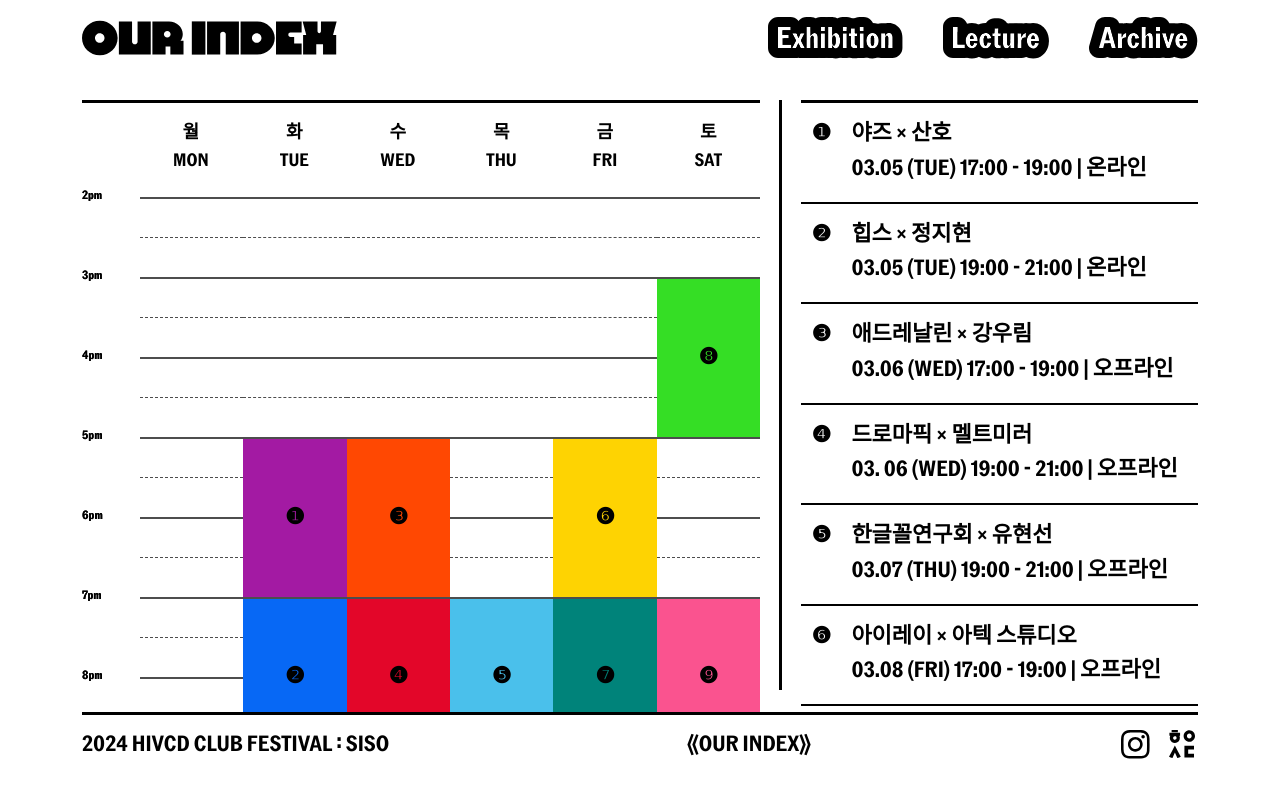
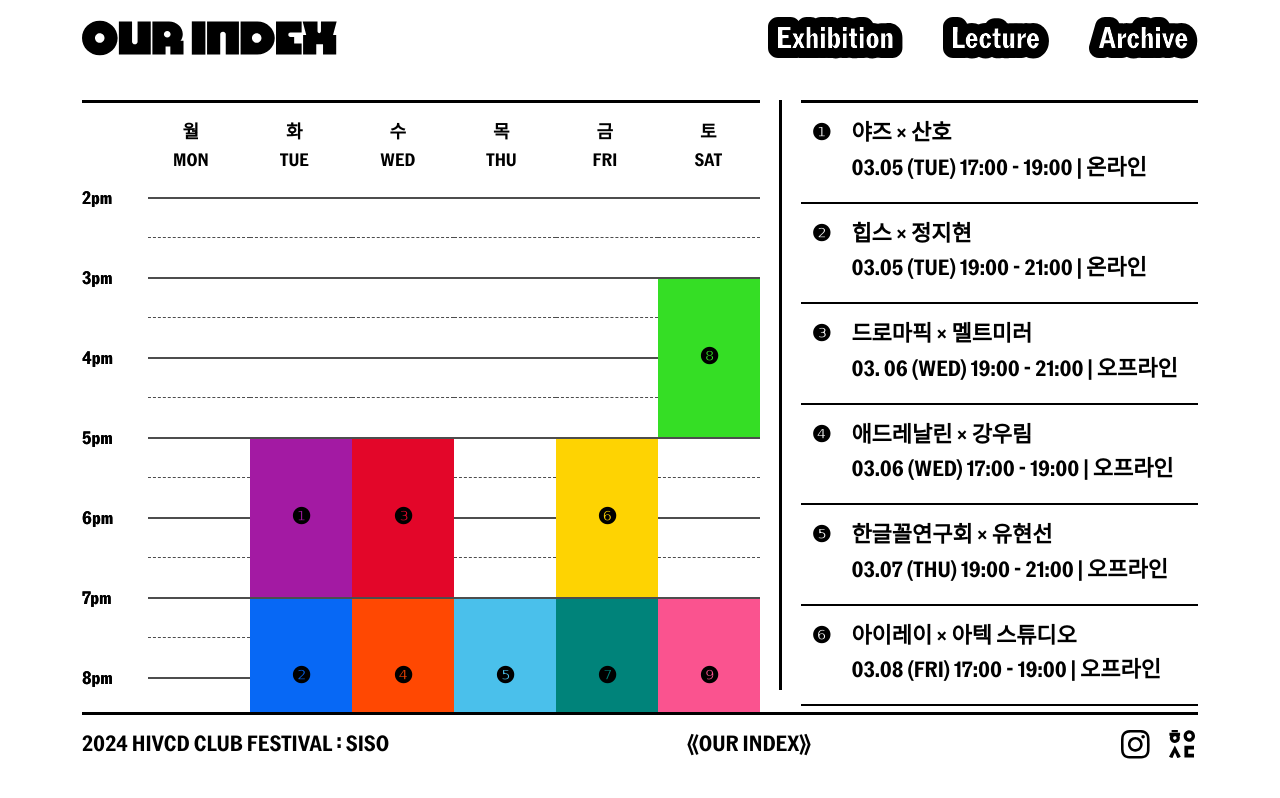
Before and after one commit to rachel5640/hivcdsiso2024, a React (Vite) app: page /lecture in a window 1280 px wide. Built offline with nearby package versions, Linux system fonts and the light colour scheme; a web font is replaced by a local one.

Commit message:
fix: 텍스트 수정

```diff
--- a/src/views/LecturePage/components/LectureBox.tsx
+++ b/src/views/LecturePage/components/LectureBox.tsx
@@ -91,9 +91,9 @@ const LectureBoxWrapper = styled.div<LectureBoxWrapperProps>`
         case 2:
           return `${theme.colors.blue}`;
         case 3:
+          return `${theme.colors.red}`;
+        case 4:
           return `${theme.colors.orange}`;
-        case 4:
-          return `${theme.colors.red}`;
         case 5:
           return `${theme.colors.skyblue}`;
         case 6:
--- a/src/views/LecturePage/components/TimeLine.tsx
+++ b/src/views/LecturePage/components/TimeLine.tsx
@@ -138,11 +138,11 @@ const TimeBox = styled.div<{ isMobile?: boolean }>`
   display: grid;
 
   height: ${({ isMobile }) => (isMobile ? '2.4rem' : '3rem')};
-  margin-right: 3.7rem;
+  margin-right: 3.5rem;
   grid-template-rows: repeat(7, 1fr);
 
   & > div {
-    ${({ isMobile, theme }) => (isMobile ? theme.fonts.body7 : theme.fonts.label5)};
+    ${({ isMobile, theme }) => (isMobile ? theme.fonts.body7 : theme.fonts.label3)};
 
     width: ${({ isMobile }) => (isMobile ? '1rem ' : 'auto')};
     height: ${({ isMobile }) => (isMobile ? '4.8rem ' : '8rem')};
@@ -230,7 +230,7 @@ const TimeLineSheetChecked = styled.div<{ isMobile?: boolean }>`
     border-top: ${({ isMobile }) => (isMobile ? '2px solid ' : '2.5px solid')};
     border-color: ${({ theme }) => theme.colors.darkgrey};
 
-    background-color: ${({ theme }) => theme.colors.orange};
+    background-color: ${({ theme }) => theme.colors.red};
     grid-row-end: span 4;
 
     cursor: pointer;
@@ -265,7 +265,8 @@ const TimeLineSheetChecked = styled.div<{ isMobile?: boolean }>`
     border-bottom: ${({ isMobile }) => (isMobile ? '2px solid ' : '2.5px solid')};
     border-color: ${({ theme }) => theme.colors.darkgrey};
 
-    background-color: ${({ theme }) => theme.colors.red};
+    background-color: ${({ theme }) => theme.colors.orange};
+
     grid-row-end: span 4;
 
     cursor: pointer;
--- a/src/views/LecturePage/constant/text.ts
+++ b/src/views/LecturePage/constant/text.ts
@@ -22,6 +22,17 @@ export const LECTURE_DATA = [
   {
     number: 3,
     blacknumber: '❸',
+    title: '드로마픽 × 멜트미러',
+    date: '03. 06 (WED) 19:00 - 21:00 | 오프라인',
+    description:
+      'MELTMIRROR는 2015년부터 서울 중심으로 활동하고 있는 영상작업자 겸 게임개발자이다. 선량한 사람과 결혼을 했고, 두 고양이와 함께 귀여운 삶을 살아가고 있다. 2016년 프랑스의 미디어 페스티벌 《mirage festival 2016》 스크리닝 참가를 기점으로 3D그래픽 기반 뮤직비디오 작업을 시작했고 이후 실사 기반 작업으로 확장. 밴드 실리카겔, 새소년 등의 뮤직비디오 협업과 다수의 상업 영상 작업을 진행했다. 2019년을 기점으로 밴드 실리카겔의 김한주, 의류 브랜드 HALOMINIUM의 이유미, 그래픽 디자인 하우스 SUPERSALADSTUFF의 정해리, 도이만화의 작가 김도이, 영화감독 김정각과 함께 매체를 떠나 게임으로 간주되는 것을 다루는 팀 ‘isvn’을 결성해 게임 개발자로서 활동을 이어가고 있다.',
+    instagram: 'https://www.instagram.com/meltmirror?utm_source=ig_web_button_share_sheet&igsh=ZDNlZDc0MzIxNw==',
+    website: '',
+  },
+  {
+    number: 4,
+    blacknumber: '❹',
+
     title: '애드레날린 × 강우림',
     date: '03.06 (WED) 17:00 - 19:00 | 오프라인',
     description:
@@ -29,16 +40,7 @@ export const LECTURE_DATA = [
     instagram: '',
     website: '',
   },
-  {
-    number: 4,
-    blacknumber: '❹',
-    title: '드로마픽 × 멜트미러',
-    date: '03. 06 (WED) 19:00 - 21:00 | 오프라인',
-    description:
-      'MELTMIRROR는 2015년부터 서울 중심으로 활동하고 있는 영상작업자 겸 게임개발자이다. 선량한 사람과 결혼을 했고, 두 고양이와 함께 귀여운 삶을 살아가고 있다. 2016년 프랑스의 미디어 페스티벌 《mirage festival 2016》 스크리닝 참가를 기점으로 3D그래픽 기반 뮤직비디오 작업을 시작했고 이후 실사 기반 작업으로 확장. 밴드 실리카겔, 새소년 등의 뮤직비디오 협업과 다수의 상업 영상 작업을 진행했다. 2019년을 기점으로 밴드 실리카겔의 김한주, 의류 브랜드 HALOMINIUM의 이유미, 그래픽 디자인 하우스 SUPERSALADSTUFF의 정해리, 도이만화의 작가 김도이, 영화감독 김정각과 함께 매체를 떠나 게임으로 간주되는 것을 다루는 팀 ‘isvn’을 결성해 게임 개발자로서 활동을 이어가고 있다.',
-    instagram: 'https://www.instagram.com/meltmirror?utm_source=ig_web_button_share_sheet&igsh=ZDNlZDc0MzIxNw==',
-    website: '',
-  },
+
   {
     number: 5,
     blacknumber: '❺',
--- a/src/views/ProjectPage/constants/text.ts
+++ b/src/views/ProjectPage/constants/text.ts
@@ -57,7 +57,7 @@ export const TEAM_TEXT = [
 
 export const TEAM_EXHIBITION_INFO = [
   {
-    Title: 'Indentity Crisis',
+    Title: 'Identity Crisis',
     text: '이미지가 범람하는 시대 속에서 우리는 종종 스스로를 잃어버린다. 다수의 소비자를 위해 만들어진 대량 생산 시스템은 수요와 보편성을 이유로 획일화된 이미지를 고집해 왔다. 이러한 이미지는 미디어와 광고, 상품의 형태를 거쳐 우리의 정체성에 영향을 주기도 한다. 자본의 보편성이 개인의 개성이 되는 ‘정체성의 위기’ 속에서 그린비는 자신만의 고유한 그래픽을 통해 새로운 아이덴티티를 확립하고자 시도한다.',
     artdirector: '김성재, 김수아, 조예린',
     participant:
```
